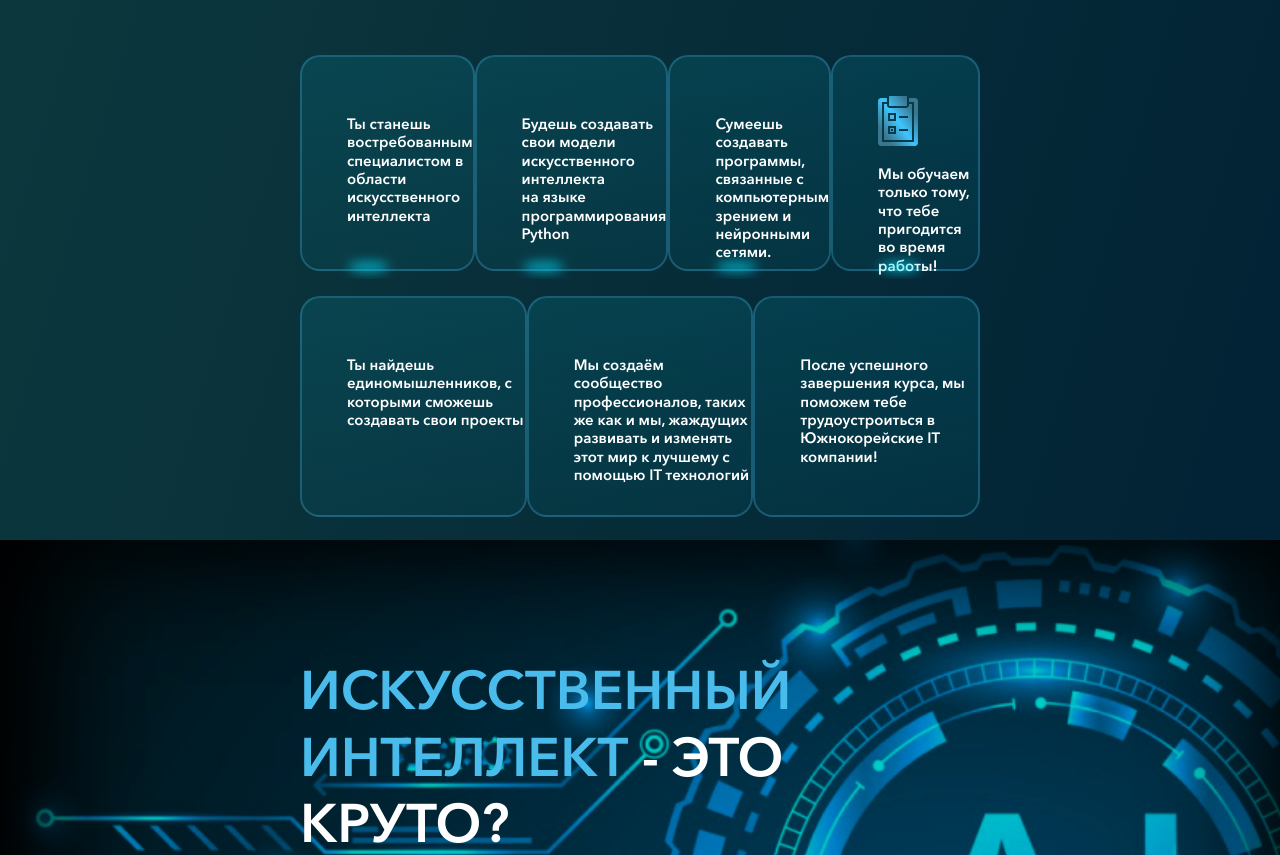
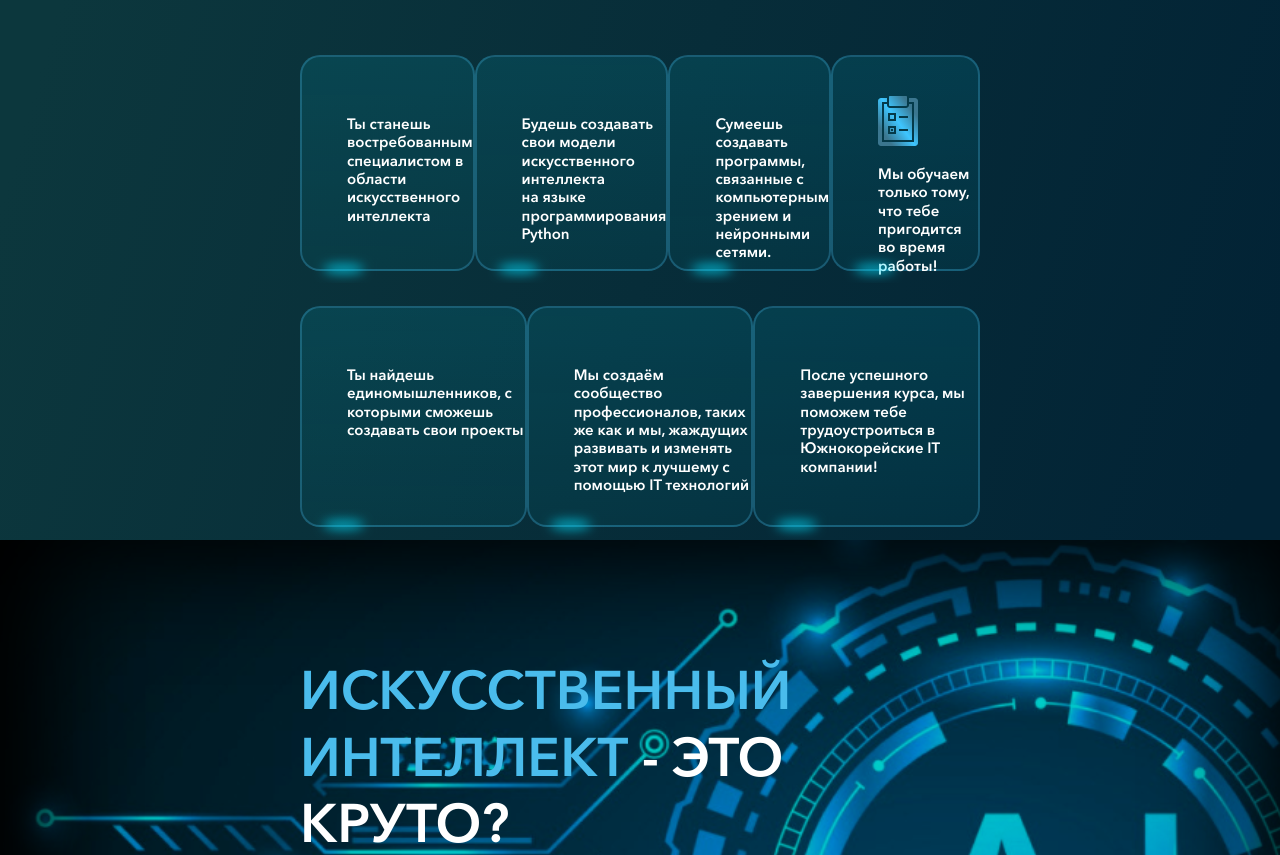
Before and after one commit to Arthur-JQ/school, a website built with webpack: page dist/index.html in a window 1280 px wide. Shown: the part 1176-2031 px from the top of the page. Built offline with nearby package versions, Linux system fonts and the light colour scheme; files whose address does not match are found by name.

Commit message:
ADD Добавил анимацию на advantages-card

```diff
--- a/src/style.scss
+++ b/src/style.scss
@@ -372,21 +372,22 @@ main {
                         border-radius: 20px;
                         border: 2px solid #49b8e84a !important;
                         padding-left: 45px;
-
                         &::after {
-                            transition: all 0.6s ease;
+                            transition: all 0.9s ease;
                             content: "";
                             position: absolute;
                             background-image: url(../dist/images/svg/blur.svg);
                             width: 65px;
-                            height: 28px;
-                            bottom: -10px;
-                            margin-left: -10px;
+                            height: 30px;
+                            bottom: -14px;
+                            margin-left: 10px;
+
+                            left: 0; /* Начальное значение left */
                         }
 
                         &:hover{
-
                             &::after{
+                                left: 170px;
                             }
                         }
 
@@ -409,17 +410,34 @@ main {
                 }
 
                 .advantages-card__row2 {
-                    margin-top: 25px;
+                    margin-top: 35px;
 
                     div {
                         max-width: 342px;
                         width: 100%;
+                        position: relative;
                         height: 217px;
                         background: linear-gradient(180deg, rgba(0, 224, 255, 0.11) 0%, rgba(0, 224, 255, 0.0539) 100%);
                         border-radius: 20px;
                         border: 2px solid #49b8e84a !important;
                         padding-left: 45px;
+                        &::after {
+                            transition: all 0.9s ease;
+                            content: "";
+                            position: absolute;
+                            background-image: url(../dist/images/svg/blur.svg);
+                            width: 65px;
+                            height: 30px;
+                            bottom: -14px;
+                            margin-left: 10px;
+                            left: 0; /* Начальное значение left */
+                        }
 
+                        &:hover{
+                            &::after{
+                                left: 250px;
+                            }
+                        }
                         img {
                             margin-top: 39px;
                         }
```
Also changed, not shown: dist/9202995ccea69f13b7c4.jpg (deleted), dist/beaa94222a4e11d841b0.jpg (deleted), dist/main.css.
